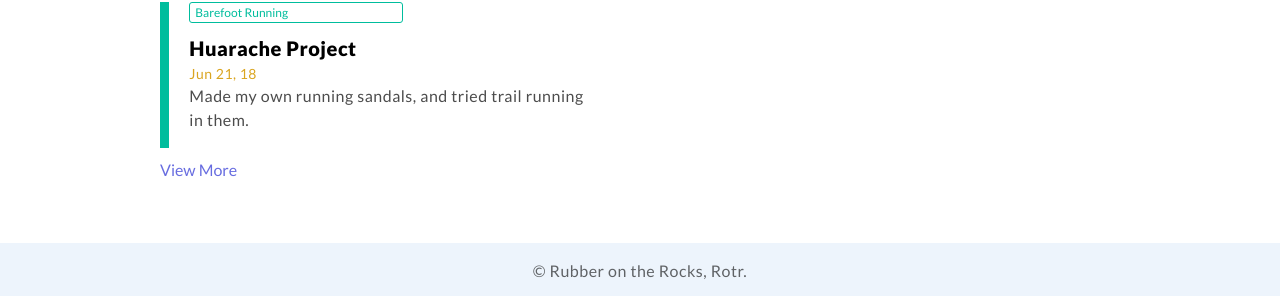
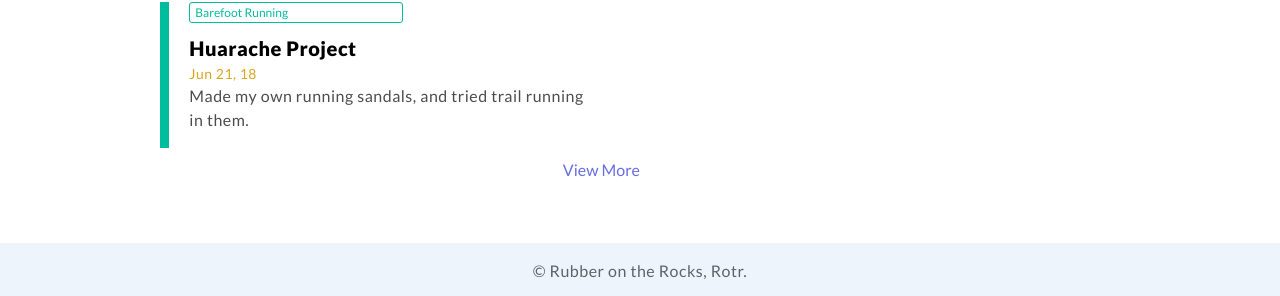
Before and after one commit to enriquezm/rotr, a Jekyll site: the page built from index.md, in a window 1280 px wide. Shown: the part 1692-1988 px from the top of the page. Built offline with Jekyll 4.4.1, drawn with Linux system fonts in a browser that asks for light colours; nearby versions of some CDN libraries.

Commit message:
Create link box.

```diff
--- a/_sass/custom-style.scss
+++ b/_sass/custom-style.scss
@@ -178,8 +178,12 @@ footer {
 	div {
 		width: 100%;
 	}
-	.link-loud {
-		color: $purple;
+	.link-box {
+		display: flex;
+		justify-content: flex-end;
+		.link-loud {
+			color: $purple;
+		}
 	}
 }
 .race-list {
```
